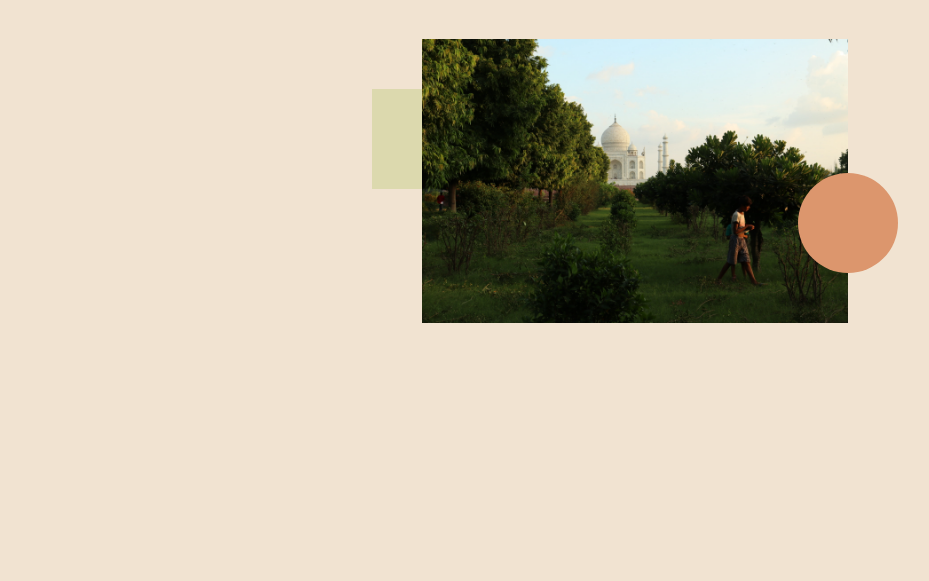
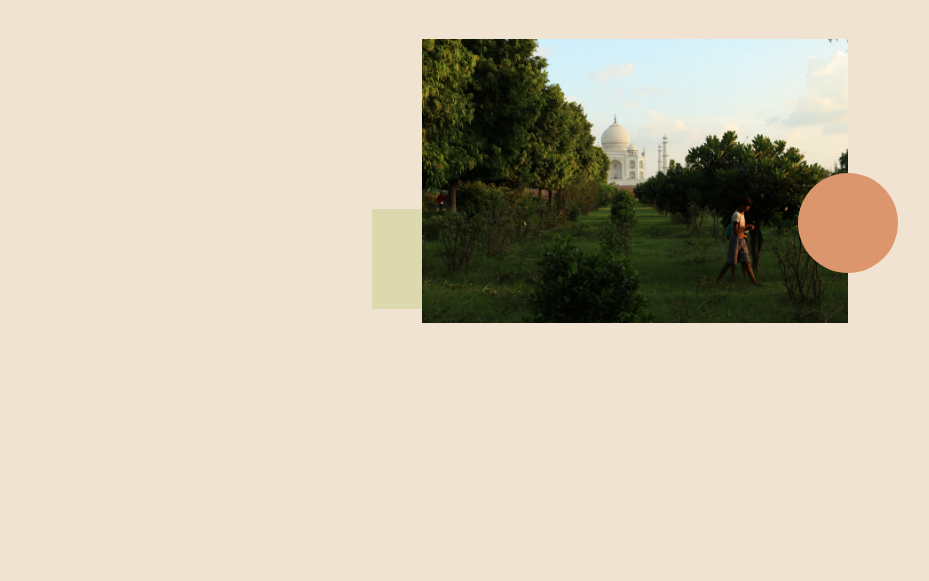
Before and after one commit to lauechev/india-photography, a website built with Vite: page index.html in a window 1280 px wide. Shown: the part 219-800 px from the top of the page, without its empty margins (5-934 px from the left). Built offline with nearby package versions, Linux system fonts and the light colour scheme.

Commit message:
🟪 add parallax to squared

```diff
--- a/index.html
+++ b/index.html
@@ -22,7 +22,7 @@
 
     <section data-title="Sunset at Agra" data-page="1/4">
       <div class="content">
-        <div class="square"></div>
+        <div class="square" data-parallax="0.1"></div>
         <img src="assets/img1.JPG" alt="sunset-agra" />
         <div class="circle"></div>
       </div>
@@ -32,7 +32,7 @@
       <div class="content">
         <div class="circle"></div>
         <img src="assets/img2.JPG" alt="stairs" />
-        <div class="square"></div>
+        <div class="square" data-parallax="0.2"></div>
       </div>
     </section>
 
@@ -40,7 +40,7 @@
       <div class="content">
         <div class="circle"></div>
         <img src="assets/img3.JPG" alt="" />
-        <div class="square"></div>
+        <div class="square" data-parallax="0.4"></div>
       </div>
     </section>
 
@@ -48,7 +48,7 @@
       <div class="content">
         <div class="circle"></div>
         <img src="assets/img4.JPG" alt="stairs" />
-        <div class="square"></div>
+        <div class="square" data-parallax="0.1"></div>
       </div>
     </section>
 
--- a/src/scroll.ts
+++ b/src/scroll.ts
@@ -42,3 +42,29 @@ document.addEventListener('scroll', function () {
     }
   });
 });
+
+//when we scroll the pagemake things parallax
+//move certain tags based on how far they are from the anchor point
+//the anchor point is the middle of the section.
+//we should parallax a ratio of the middle distance scrolled on the middle point of the anchor
+
+document.addEventListener('scroll', function () {
+  const topViewport = window.scrollY;
+  const halfInnerHeight = window.innerHeight / 2;
+  const midViewport = topViewport + halfInnerHeight;
+
+  sectionsTag.forEach((section) => {
+    const topSection = section.offsetTop;
+    const halfOffsetHeight = section.offsetHeight / 2;
+    const midSection = topSection + halfOffsetHeight;
+
+    const distanceToSection = midViewport - midSection;
+
+    const tag = section.querySelector<HTMLDivElement>('div.square');
+
+    if (tag) {
+      const speed = parseFloat(tag.getAttribute('data-parallax') || '0');
+      tag.style.transform = `translateY(${distanceToSection * speed}px)`;
+    }
+  });
+});
```
